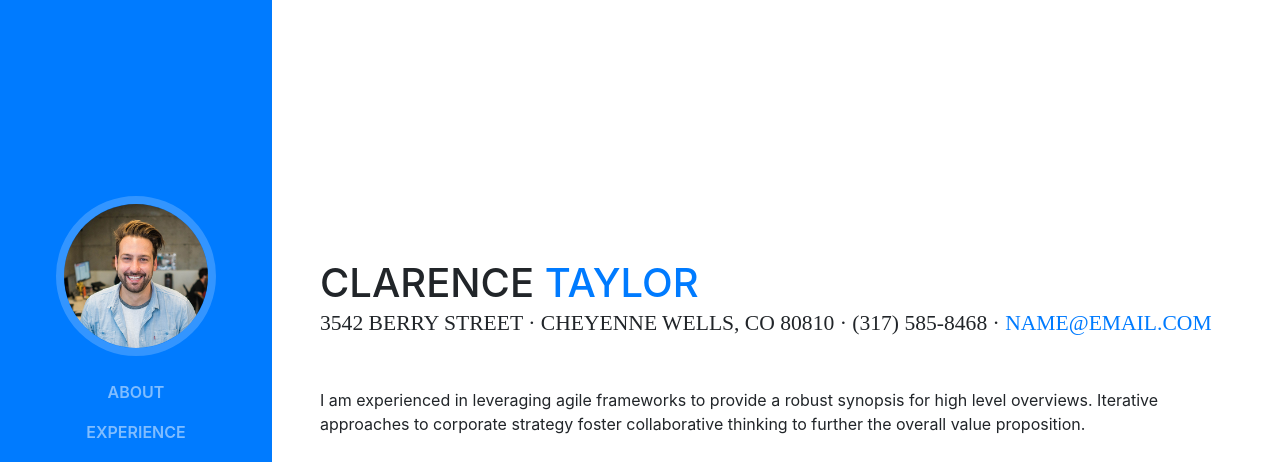
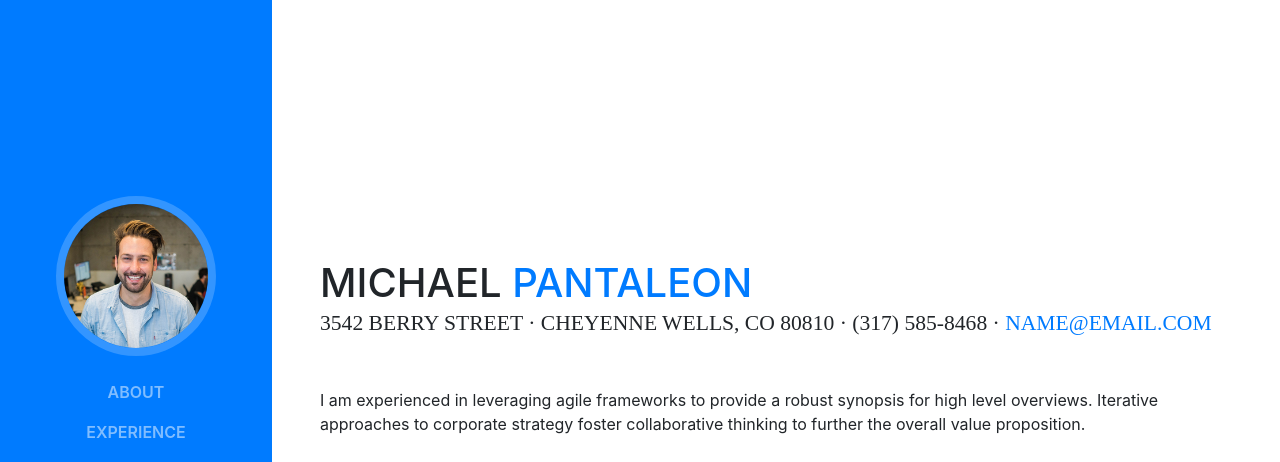
Before and after one commit to mk519/MKPANTALEON, a website with bundled scripts: page index.html in a window 1280 px wide. Shown: the top 462 px of the page. Built offline with nearby package versions, Linux system fonts and the light colour scheme; a web font is replaced by a local one.

Commit message:
added name
change

```diff
--- a/index.html
+++ b/index.html
@@ -65,8 +65,8 @@
 
       <section class="resume-section p-3 p-lg-5 d-flex d-column" id="about">
         <div class="my-auto">
-          <h1 class="mb-0">Clarence
-            <span class="text-primary">Taylor</span>
+          <h1 class="mb-0">Michael
+            <span class="text-primary">Pantaleon</span>
           </h1>
           <div class="subheading mb-5">3542 Berry Street · Cheyenne Wells, CO 80810 · (317) 585-8468 ·
             <a href="mailto:name@email.com">name@email.com</a>
```
